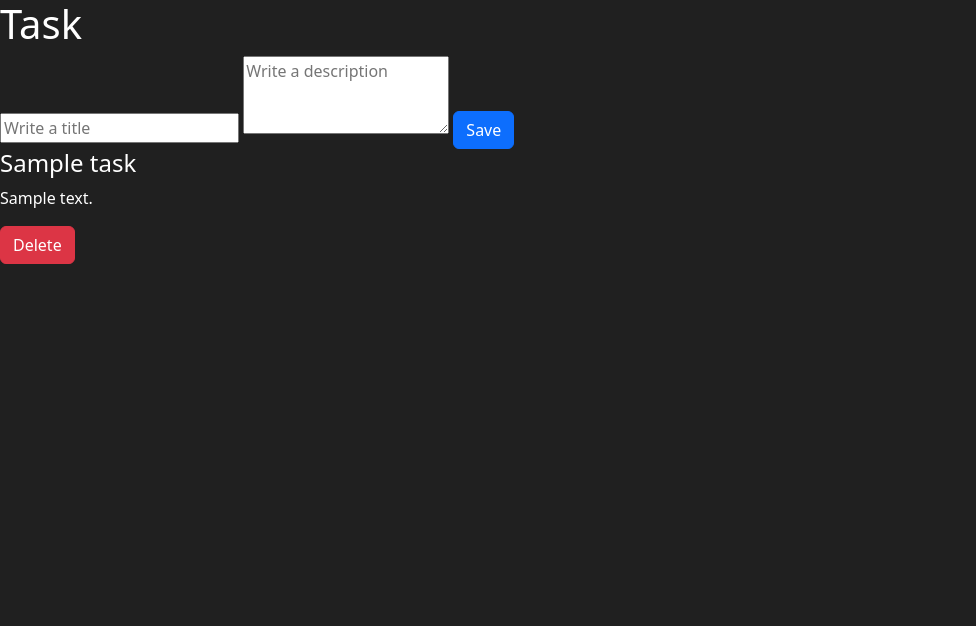
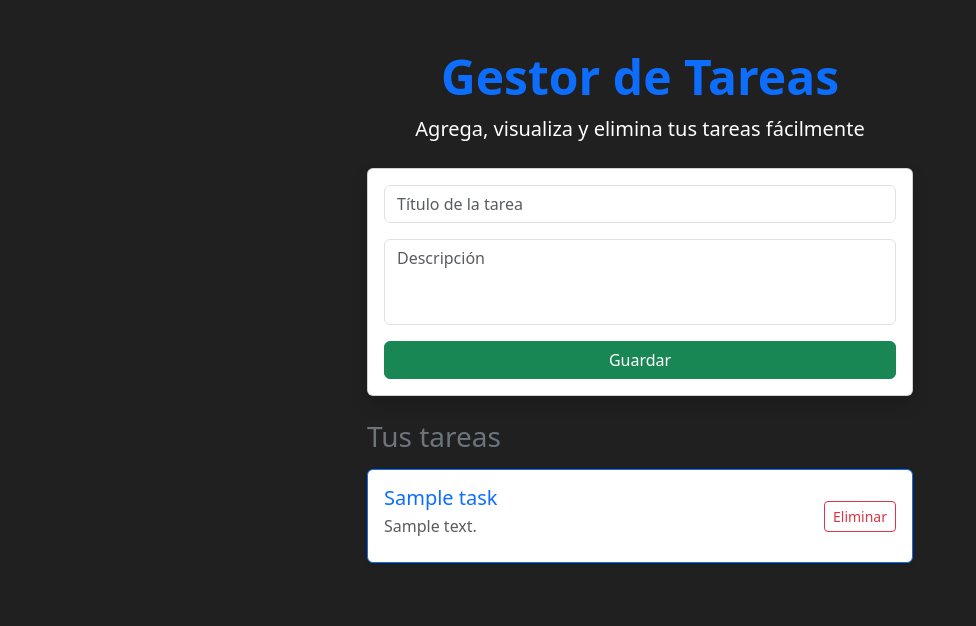
Before and after one commit to SebastianPinzonR/Crud-Django, a Django app: page /tasks/ in a window 1280 px wide. Shown: the top 626 px of the page, without its empty margins (0-976 px from the left). Run offline with Django 5.2, Linux system fonts and the light colour scheme; tables that the repository leaves empty hold one stand-in row (values such as "Sample post").

Commit message:
Aqui se le dieron diferentes estilos a la pagina

```diff
--- a/task/templates/list_task.html
+++ b/task/templates/list_task.html
@@ -5,34 +5,55 @@
 <head>
     <meta charset="UTF-8">
     <meta name="viewport" content="width=device-width, initial-scale=1.0">
-    <title>Document</title>
+    <title>Django CRUD</title>
     <link href="https://cdn.jsdelivr.net/npm/bootstrap@5.3.7/dist/css/bootstrap.min.css" rel="stylesheet" integrity="sha384-LN+7fdVzj6u52u30Kp6M/trliBMCMKTyK833zpbD+pXdCLuTusPj697FH4R/5mcr" crossorigin="anonymous">
     <link rel="stylesheet" href="{% static 'main.css' %}">
 </head>
-<body >
-
-    <h1>Task</h1>
-    <form action="{% url 'create_task'%}" method="POST">
-        {% csrf_token %}
-
-        <input type="text" name="title" placeholder="Write a title" >
-        <textarea name="description" rows="3" placeholder="Write a description"></textarea>
-        <button type="submit" class="btn btn-primary">Save</button>
-
-    </form>
-
-    {% for tasks in tasks %}
-        <div>
-            <h4>{{ tasks.title }}</h4>
-            <p>{{ tasks.description }}</p>
-            <form action="{% url 'delete_task' tasks.id%}" method="POST">
-                {% csrf_token %}
-                <button class="btn btn-danger">Delete</button>
-            </form>
+<body>
+    <div class="container py-5">
+        <div class="row justify-content-center">
+            <div class="col-md-6">
+                <div class="text-center mb-4">
+                    <h1 class="display-5 fw-bold text-primary">Gestor de Tareas</h1>
+                    <p class="lead">Agrega, visualiza y elimina tus tareas fácilmente</p>
+                </div>
+                <div class="card shadow mb-4">
+                    <div class="card-body">
+                        <form action="{% url 'create_task'%}" method="POST">
+                            {% csrf_token %}
+                            <div class="mb-3">
+                                <input type="text" name="title" class="form-control" placeholder="Título de la tarea" required>
+                            </div>
+                            <div class="mb-3">
+                                <textarea name="description" rows="3" class="form-control" placeholder="Descripción" style="resize: none;"></textarea>
+                            </div>
+                            <div class="d-grid">
+                                <button type="submit" class="btn btn-success">Guardar</button>
+                            </div>
+                        </form>
+                    </div>
+                </div>
+                <h3 class="mb-3 text-secondary">Tus tareas</h3>
+                {% for tasks in tasks %}
+                    <div class="card mb-3 border-primary shadow-sm">
+                        <div class="card-body">
+                            <div class="d-flex justify-content-between align-items-center">
+                                <div>
+                                    <h5 class="card-title mb-1 text-primary">{{ tasks.title }}</h5>
+                                    <p class="card-text text-muted mb-2">{{ tasks.description }}</p>
+                                </div>
+                                <form action="{% url 'delete_task' tasks.id%}" method="POST" class="ms-3">
+                                    {% csrf_token %}
+                                    <button class="btn btn-outline-danger btn-sm">Eliminar</button>
+                                </form>
+                            </div>
+                        </div>
+                    </div>
+                {% empty %}
+                    <div class="alert alert-info text-center">No hay tareas</div>
+                {% endfor %}
+            </div>
         </div>
-    {% empty %}
-        <h5>No hay tareas</h5>
-    {% endfor %}
-
+    </div>
 </body>
 </html>
```
Also changed, not shown: task/static/main.css (line endings or trailing spaces).
